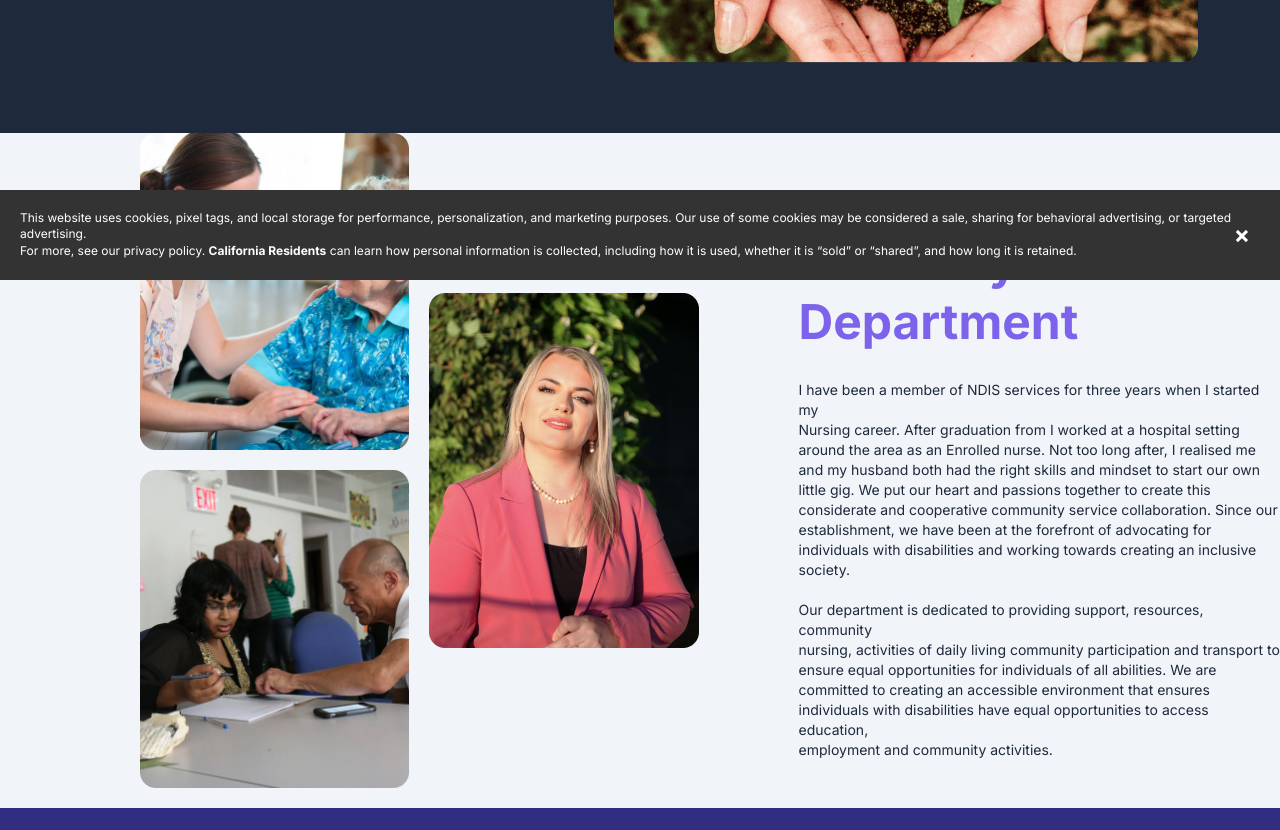
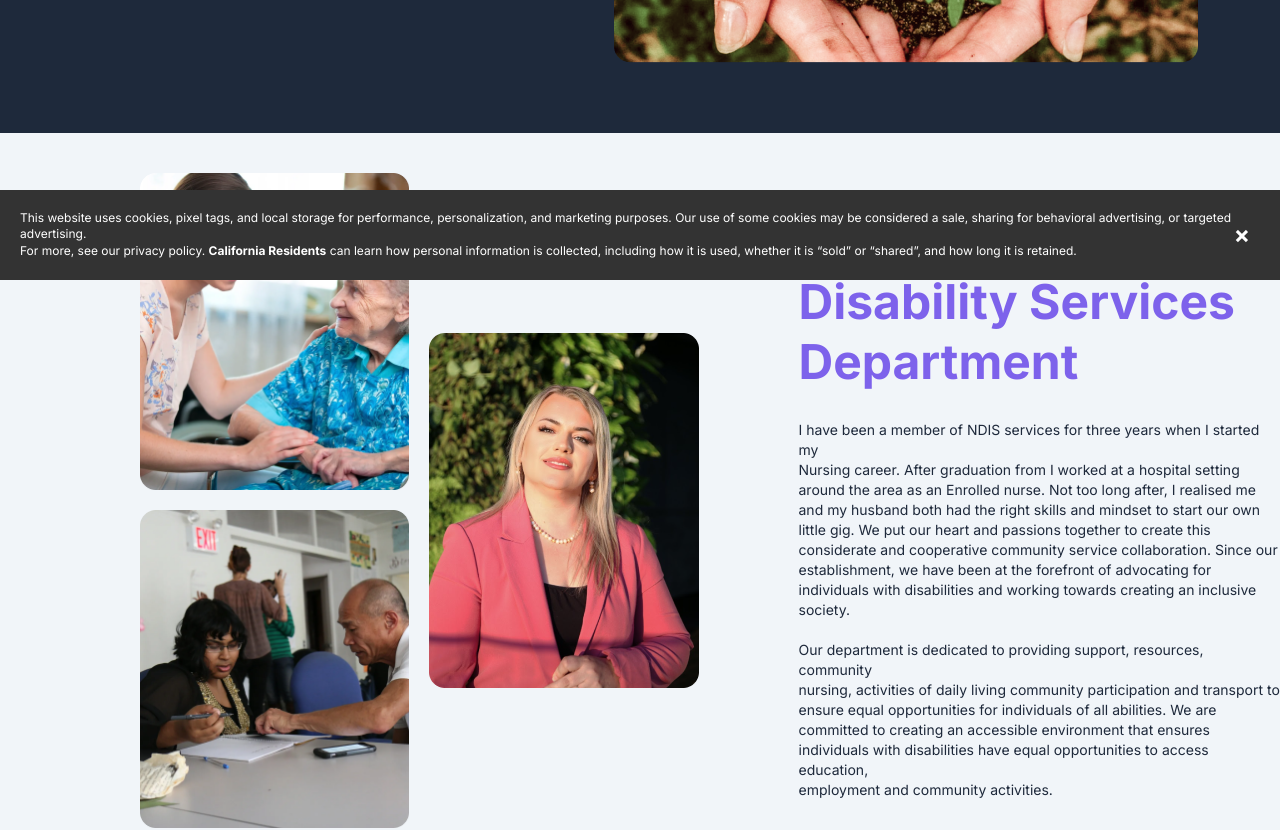
Before and after one commit to WebGhpTech/Serene-Qcare, a React (Vite) app: page /about in a window 1280 px wide. Shown: the part 520-1350 px from the top of the page. Built offline with nearby package versions, Linux system fonts and the light colour scheme.

Commit message:
Update About.jsx

```diff
--- a/src/pages/About.jsx
+++ b/src/pages/About.jsx
@@ -28,7 +28,7 @@ const About = () => {
           </div>
    </div>
 <div className='bg-textGray h-[796px]'>
-   <div className=' ml-[100px] mt-[70px] flex xl:justify-wrap items-center max-xl:flex-col-reverse gap-5 max-container max-sm:mt-60 '>
+   <div className=' ml-[100px] mt-[70px] pt-10 flex xl:justify-wrap items-center max-xl:flex-col-reverse gap-5 max-container max-sm:mt-60 '>
      <div className="gap-5 mb-5 md:ml-10  ">
         <img
           src={who1}
```
